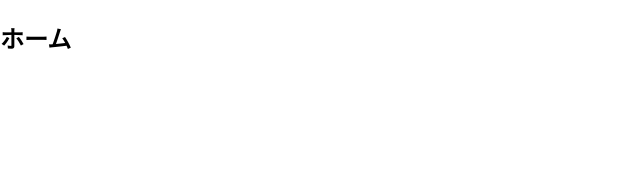
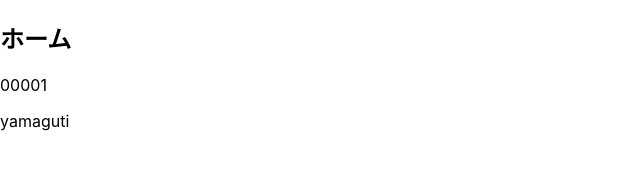
Before and after one commit to ninomiyadaisuke/ec-app, a React (Create React App) app: page /login in a window 1280 px wide. Both pictures are taken after a click on the button "ログイン". Shown: the top 181 px of the page, without its empty margins (0-640 px from the left). Built offline with nearby package versions, Linux system fonts and the light colour scheme.

Commit message:
use re-ducks pattern

```diff
--- /dev/null
+++ b/src/reducks/users/selectors.js
@@ -0,0 +1,14 @@
+import { createStore } from "redux"
+import { createSelector } from "reselect"
+
+const usersSelector = (state) => state.users
+
+export const getUsersId = createSelector(
+  [usersSelector],
+  state => state.uid
+)
+
+export const getUsersName = createSelector(
+  [usersSelector],
+  state => state.userName
+)
--- a/src/templates/Home.jsx
+++ b/src/templates/Home.jsx
@@ -1,8 +1,20 @@
 import React from 'react'
+import { getUsersId, getUsersName } from "../reducks/users/selectors"
+import { useSelector } from "react-redux"
+
 
 const Home = () => {
+  const selector = useSelector(state => state)
+  const uid = getUsersId(selector)
+  const userName = getUsersName(selector)
+
   return (
+    <div>
       <h2>ホーム</h2>
+      <p>{uid}</p>
+      <p>{userName}</p>
+    </div>
+
   )
 }
 
--- a/src/templates/Login.jsx
+++ b/src/templates/Login.jsx
@@ -1,16 +1,18 @@
 import React from 'react'
-import { useDispatch,useSelector } from "react-redux"
+import { useDispatch } from "react-redux"
 import { push } from "connected-react-router"
+import {signInAction} from "../reducks/users/actions"
 
 const Login = () => {
   const dispatch = useDispatch()
-  const selector = useSelector(state => state)
 
-  console.log(selector.router);
   return (
     <div>
       <h2>ログイン</h2>
-      <button onClick={() => dispatch(push("/"))}>
+      <button onClick={() => {
+        dispatch(signInAction({uid: "00001", userName: "yamaguti"}))
+        dispatch(push("/"))
+      }}>
         ログイン
       </button>
     </div>
```
Also changed, not shown: 1 other file (tests, documents, lock files or other folders).
